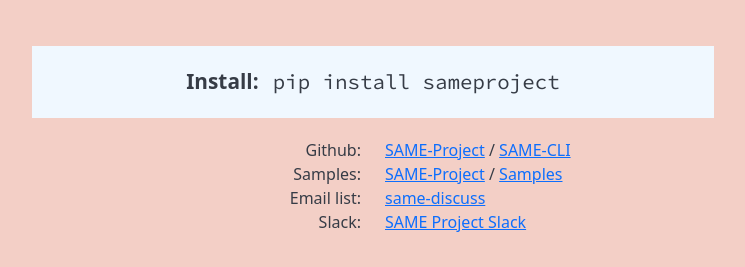
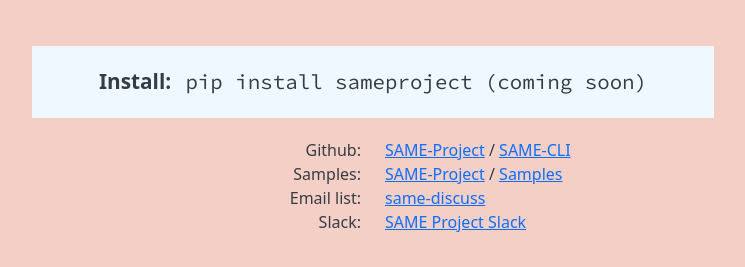
Before and after one commit to SAME-Project/SAME-installer-website, a plain HTML site: page index.html in a window 1280 px wide. Shown: the part 533-800 px from the top of the page, without its empty margins (255-1000 px from the left). Drawn offline with nearby package versions, Linux system fonts and the light colour scheme.

Commit message:
Add coming soon to pip install link

```diff
--- a/index.html
+++ b/index.html
@@ -46,7 +46,7 @@ font-family: 'Source Code Pro', monospace; -->
                         <div style="background-color: aliceblue; padding: 20 20 20 20px; margin: 60 20 20 20px;">
                             <b style="font-size: 1.3em;">Install:</b>
                             <span style="font-family: 'Source Code Pro', monospace; font-size: 1.3em; padding-left: 10px; ">
-                               pip install sameproject
+                               pip install sameproject (coming soon)
                                 </span>
                         </div>
                     </div>
```
